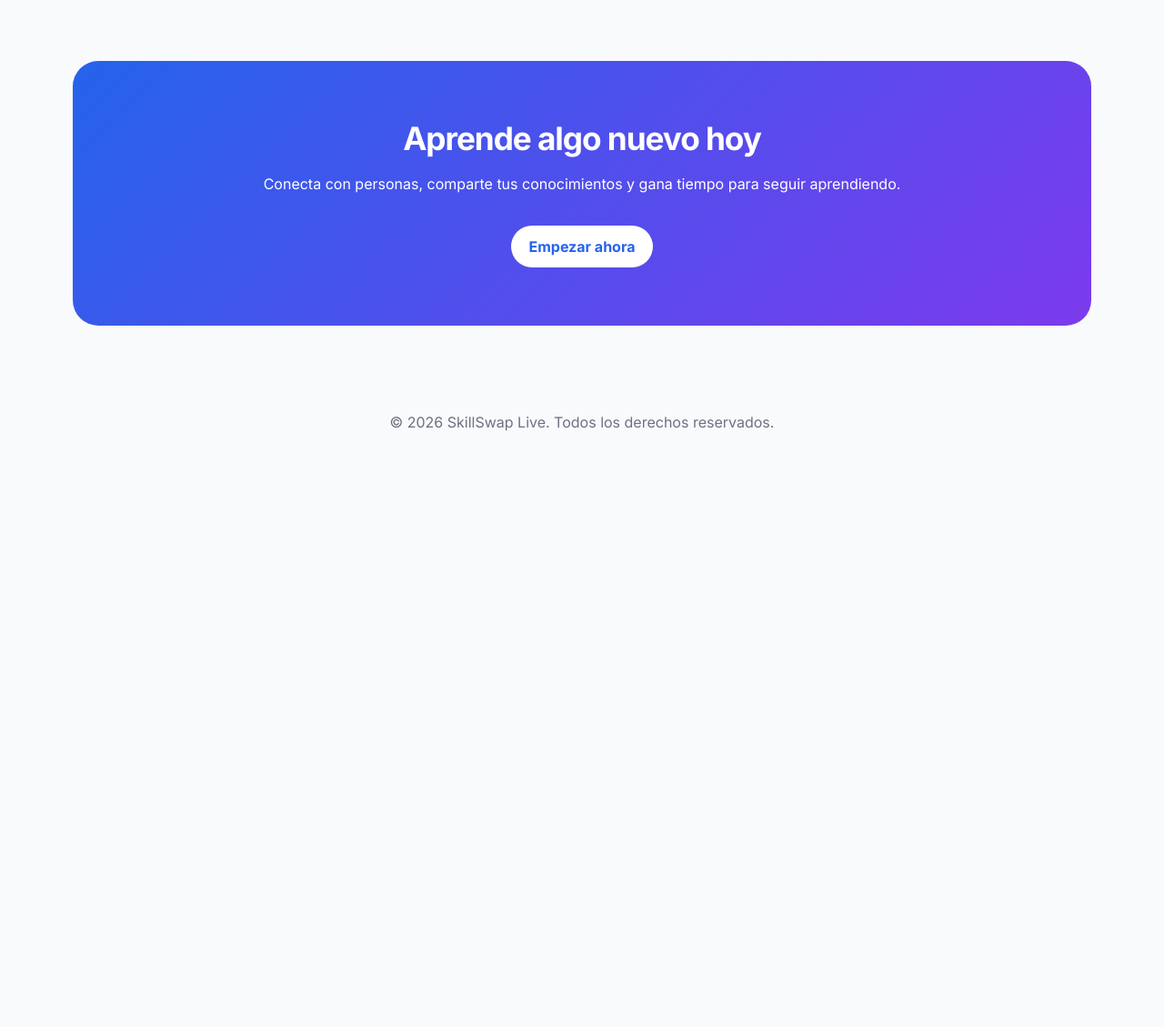
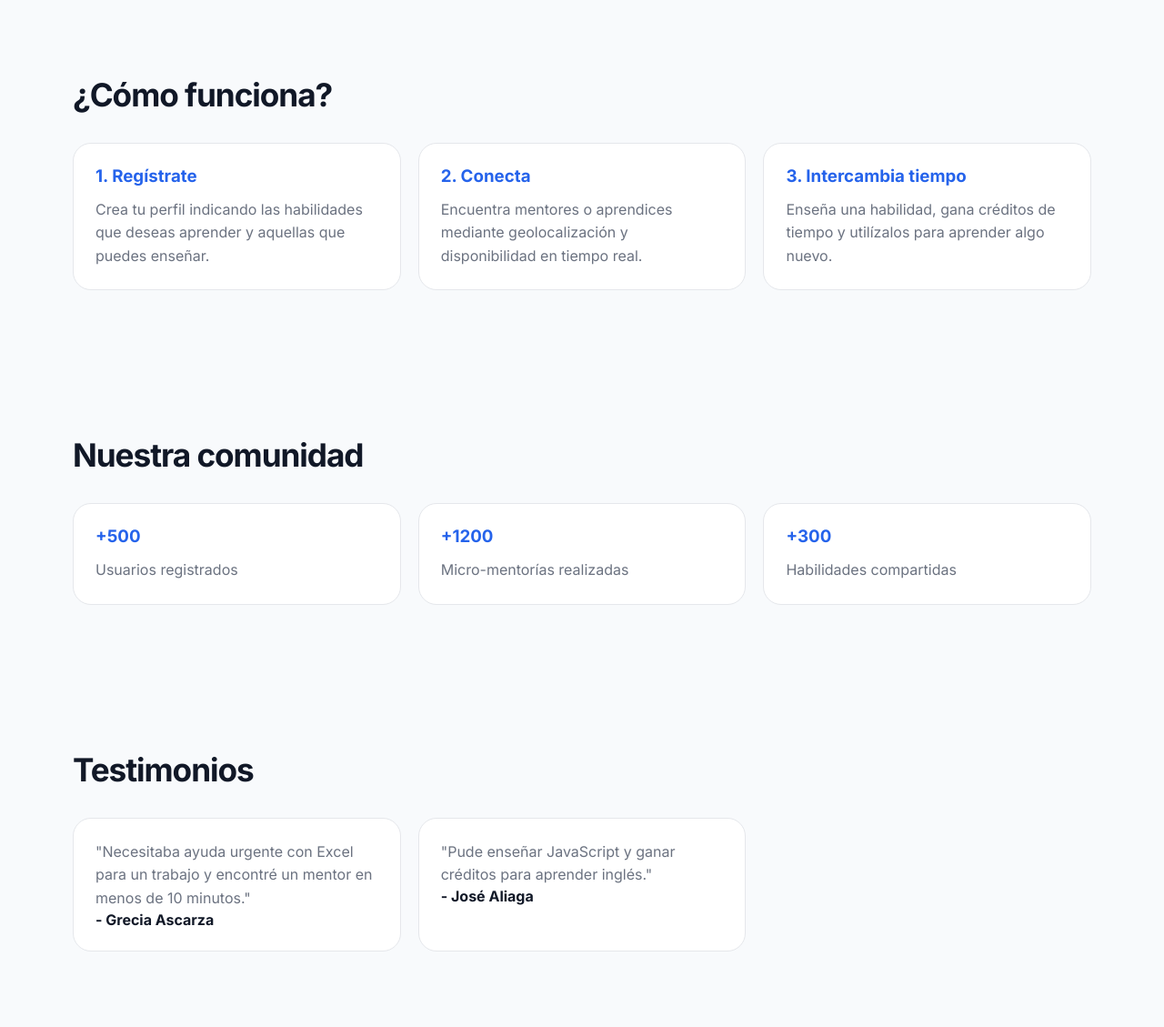
Before and after one commit to SwapMindUpc/skillswap-live-landing-page, a website: page public/index.html in a window 1280 px wide. Shown: the part 1807-2936 px from the top of the page at 91% size. Before the commit the page ends 2313 px from the top, so only its background shows below. Drawn offline with Linux system fonts and the light colour scheme.

Commit message:
Add sections for functionality, community, and testimonials

```diff
--- a/public/index.html
+++ b/public/index.html
@@ -123,6 +123,78 @@
         </div>
     </section>
 
+    <section class="section">
+    <h2>¿Cómo funciona?</h2>
+
+    <div class="cards">
+        <article class="card">
+            <h3>1. Regístrate</h3>
+            <p>
+                Crea tu perfil indicando las habilidades que deseas aprender
+                y aquellas que puedes enseñar.
+            </p>
+        </article>
+
+        <article class="card">
+            <h3>2. Conecta</h3>
+            <p>
+                Encuentra mentores o aprendices mediante geolocalización
+                y disponibilidad en tiempo real.
+            </p>
+        </article>
+
+        <article class="card">
+            <h3>3. Intercambia tiempo</h3>
+            <p>
+                Enseña una habilidad, gana créditos de tiempo y utilízalos
+                para aprender algo nuevo.
+            </p>
+        </article>
+    </div>
+</section>
+
+<section class="section">
+    <h2>Nuestra comunidad</h2>
+
+    <div class="cards">
+        <article class="card">
+            <h3>+500</h3>
+            <p>Usuarios registrados</p>
+        </article>
+
+        <article class="card">
+            <h3>+1200</h3>
+            <p>Micro-mentorías realizadas</p>
+        </article>
+
+        <article class="card">
+            <h3>+300</h3>
+            <p>Habilidades compartidas</p>
+        </article>
+    </div>
+</section>
+
+<section class="section">
+    <h2>Testimonios</h2>
+
+    <div class="cards">
+        <article class="card">
+            <p>
+                "Necesitaba ayuda urgente con Excel para un trabajo y encontré
+                un mentor en menos de 10 minutos."
+            </p>
+            <strong>- Grecia Ascarza</strong>
+        </article>
+
+        <article class="card">
+            <p>
+                "Pude enseñar JavaScript y ganar créditos para aprender inglés."
+            </p>
+            <strong>- José Aliaga</strong>
+        </article>
+    </div>
+</section>
+
     <section id="contact" class="cta">
         <h2>Aprende algo nuevo hoy</h2>
         <p>
```
